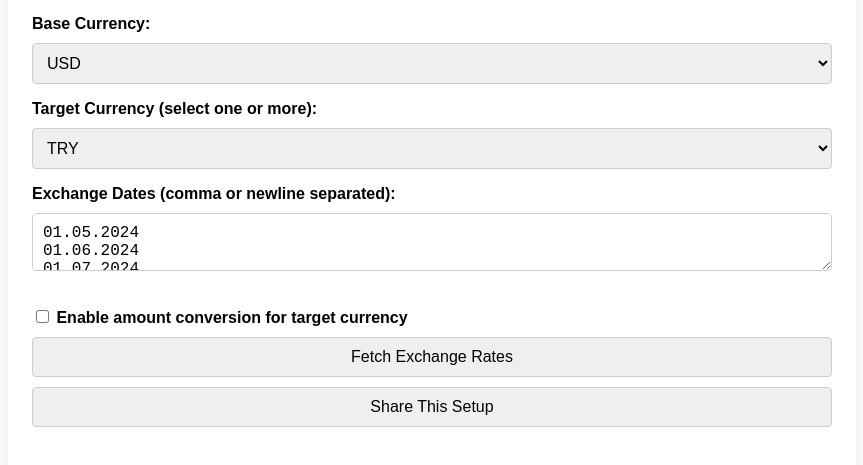
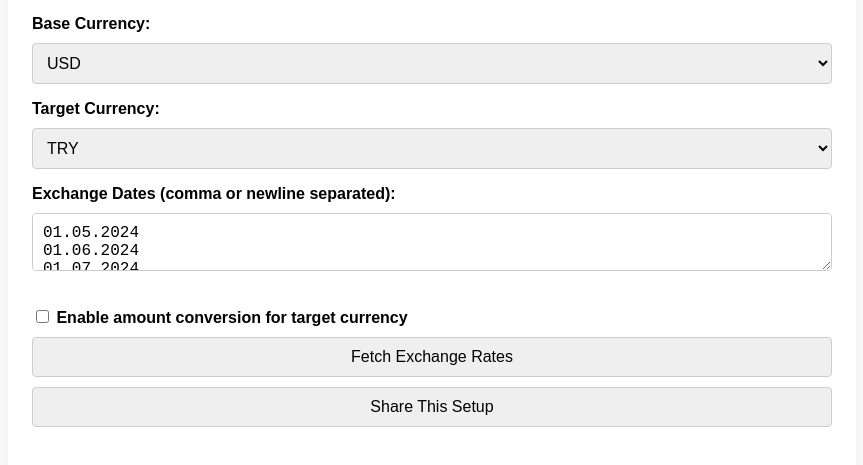
Before and after one commit to mronus/tcmb-cross-rates-app, a website: page public/index.html in a window 1280 px wide. Shown: the part 85-550 px from the top of the page, without its empty margins (208-1071 px from the left). Drawn offline with nearby package versions, Linux system fonts and the light colour scheme; some packages are replaced by stand-ins of ours; a script that the page names is missing.

Commit message:
fix the label for target currency

```diff
--- a/public/index.html
+++ b/public/index.html
@@ -91,7 +91,7 @@
     <label for="baseCurrency">Base Currency:</label>
     <select id="baseCurrency"></select>
 
-    <label for="targetCurrency">Target Currency (select one or more):</label>
+    <label for="targetCurrency">Target Currency:</label>
     <select id="targetCurrency"></select>
 
     <label for="dateInput">Exchange Dates (comma or newline separated):</label>
```
